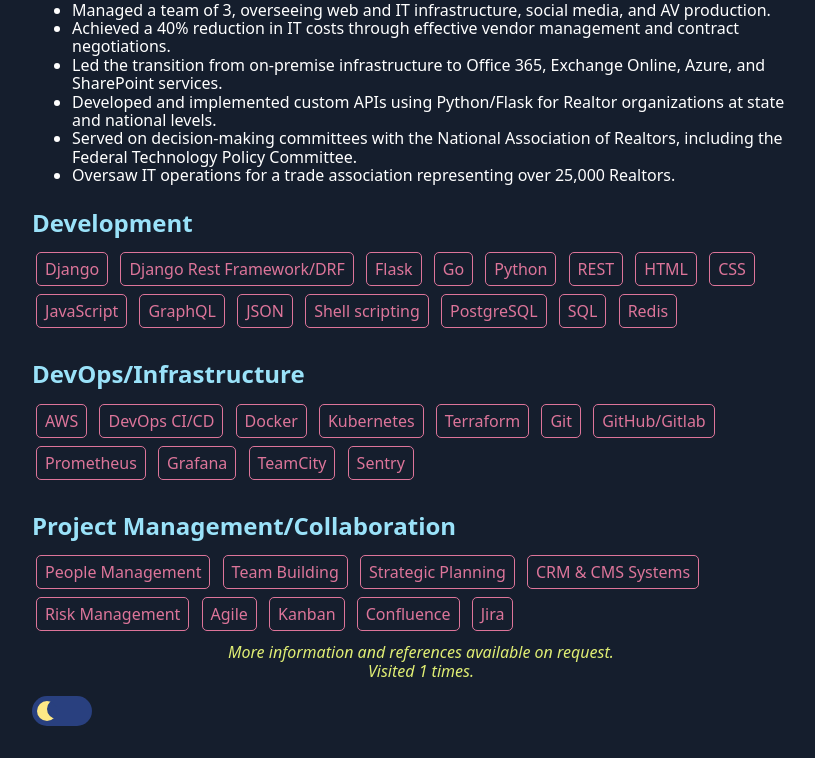
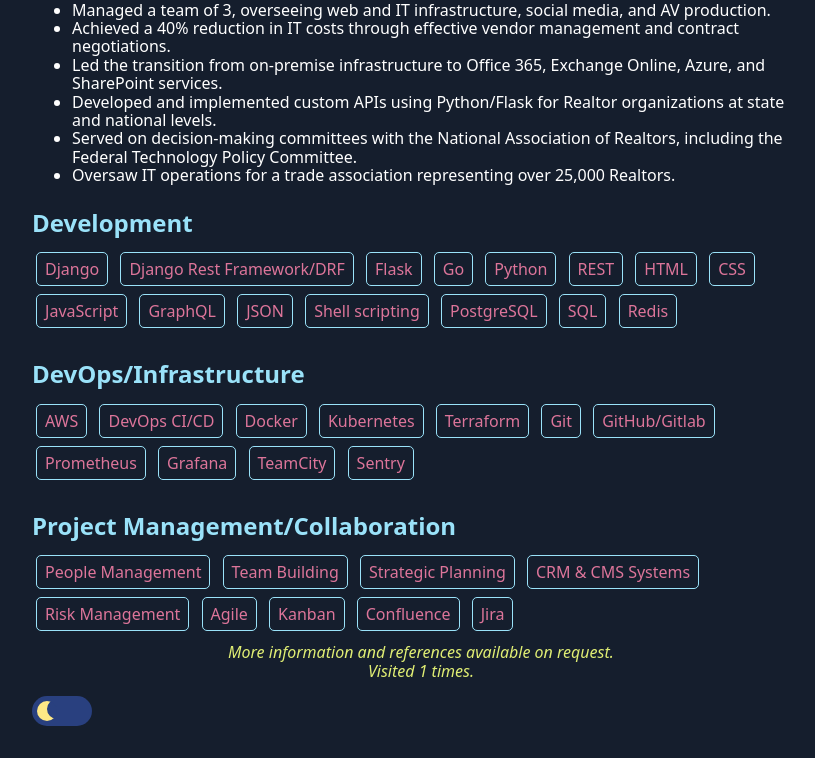
Before and after one commit to jeremeybingham/gcp-resume, a Flask app: template templates/index.html in a window 1280 px wide. Shown: the part 1133-1891 px from the top of the page, without its empty margins (219-1034 px from the left). Run offline with Flask 3, Linux system fonts and the light colour scheme; the template is opened without the code that fills it: most values are stand-ins (such as "Sample title", 1, 10 or a date in 2020).

Commit message:
Update styles.css
fix border

```diff
--- a/static/styles.css
+++ b/static/styles.css
@@ -30,7 +30,7 @@
     --a-hover-color: var(--pink-light);
     --footer-color: var(--yellow-light);
     --city-dates-color: var(--yellow-light);
-    --ul-skills-border: var(--pink-light);
+    --ul-skills-border: var(--teal-light);
     --ul-skills-color: var(--pink-light);
     --ul-skills-background: transparent;
 }
```
